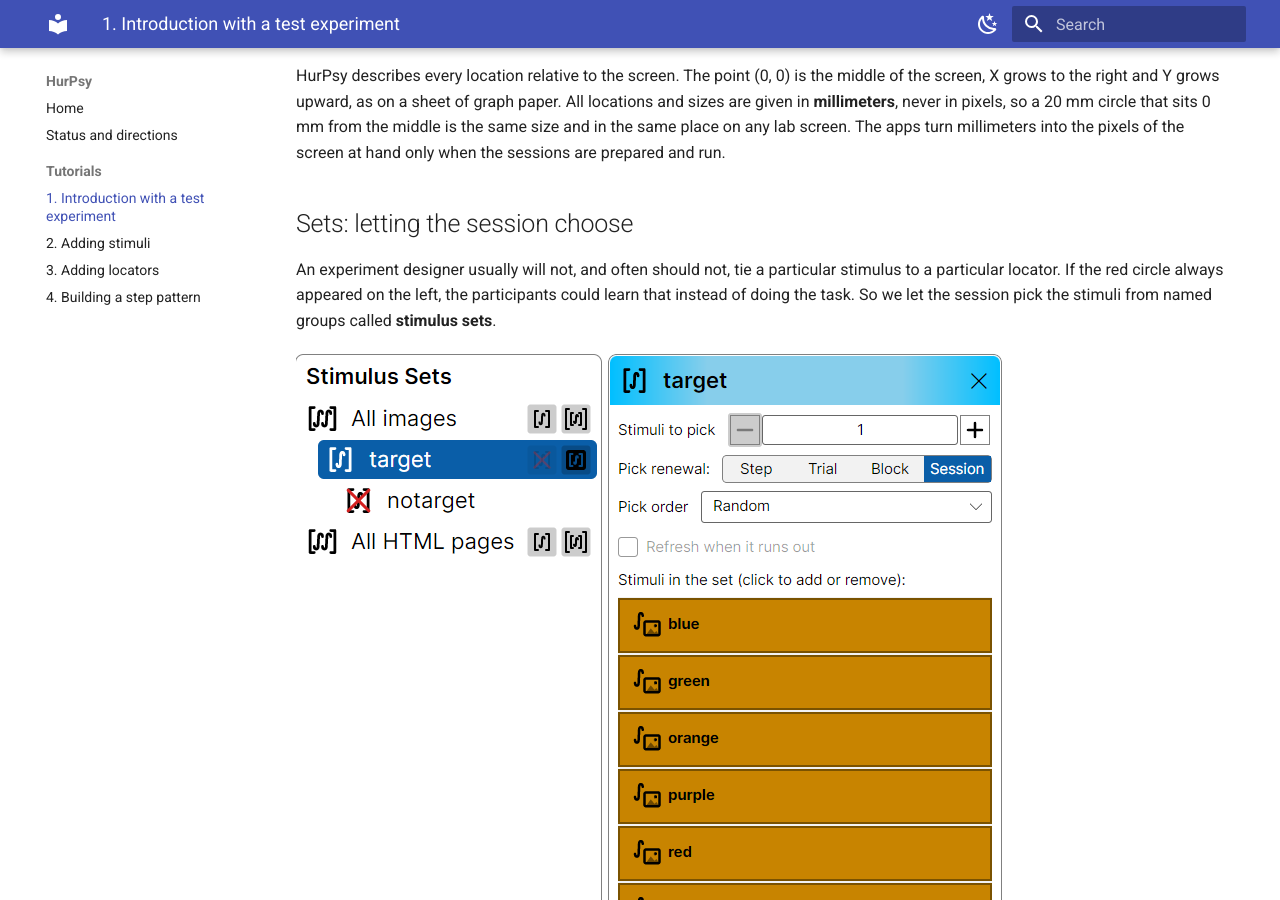
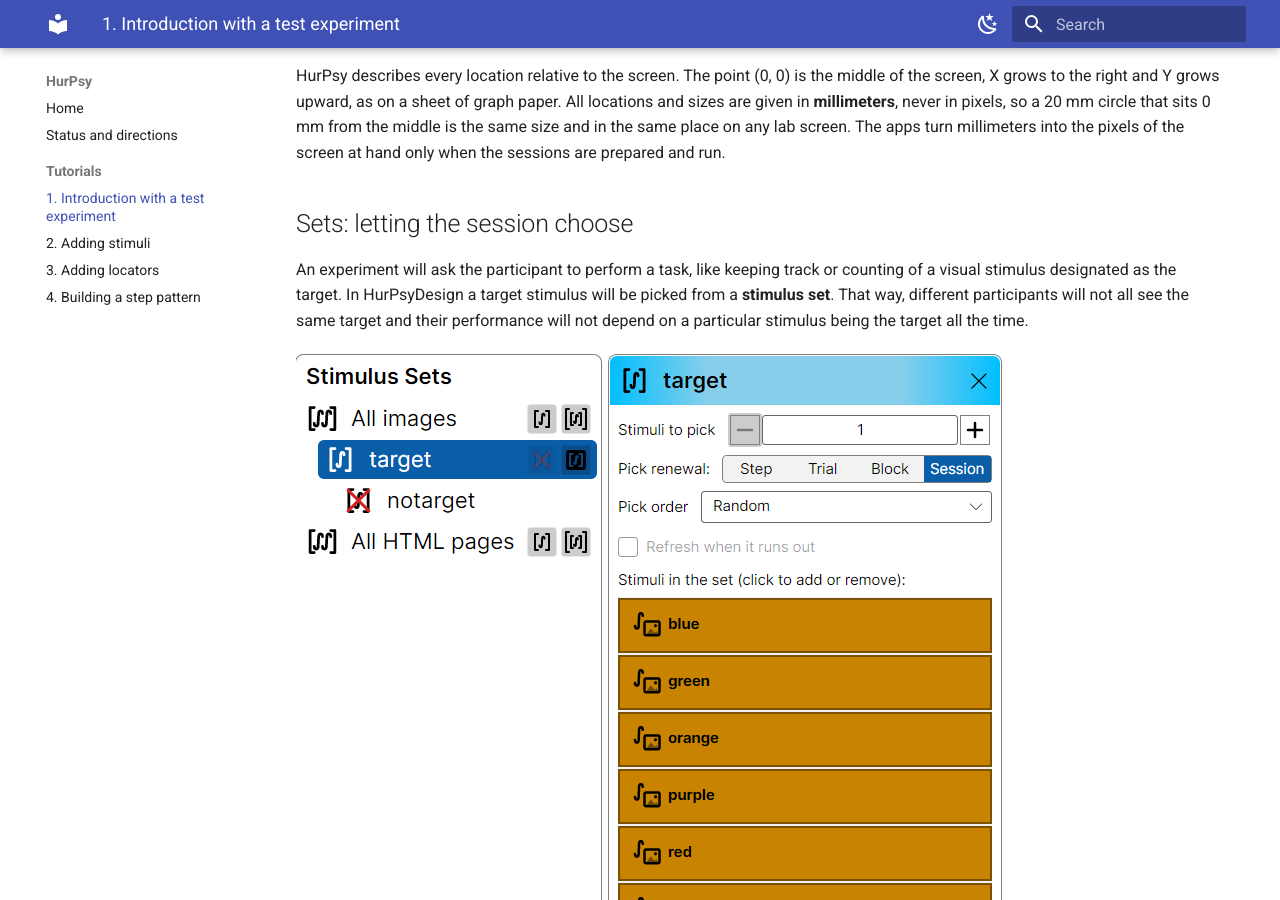
Before and after one commit to HurPsy/hurpsy.github.io, an MkDocs documentation site: the page built from docs/tutorial-1-introduction.md, in a window 1280 px wide and 900 px high, scrolled down 1799 px. Built offline with MkDocs 1.6.1 and Material for MkDocs 9.7.7, drawn with Linux system fonts in a browser that asks for light colours.

Commit message:
went over tutorial-3

```diff
--- a/docs/tutorial-1-introduction.md
+++ b/docs/tutorial-1-introduction.md
@@ -59,12 +59,14 @@ when the sessions are prepared and run.
 
 ## Sets: letting the session choose
 
-An experiment designer usually will not, and often should not,
-tie a particular stimulus to a particular locator.
-If the red circle always appeared on the left,
-the participants could learn that instead of doing the task.
-So we let the session pick the stimuli
-from named groups called **stimulus sets**.
+An experiment will ask the participant to perform a task,
+like keeping track or counting of a visual stimulus
+designated as the target.
+In HurPsyDesign a target stimulus will be picked
+from a **stimulus set**.
+That way, different participants will not all see the same target
+and their performance will not depend on a particular stimulus
+being the target all the time.
 
 ![The Stimulus Sets list with the target set and its details: one stimulus to pick, renewed once per session, in random order, from the six colored circles](images/tutorial-1/stimulus-set.png)
 
```
Also changed, not shown: docs/images/tutorial-3/choosing-locator-type.png, docs/images/tutorial-3/opening-from-recent-files.png, docs/images/tutorial-3/validation-warning.png.
